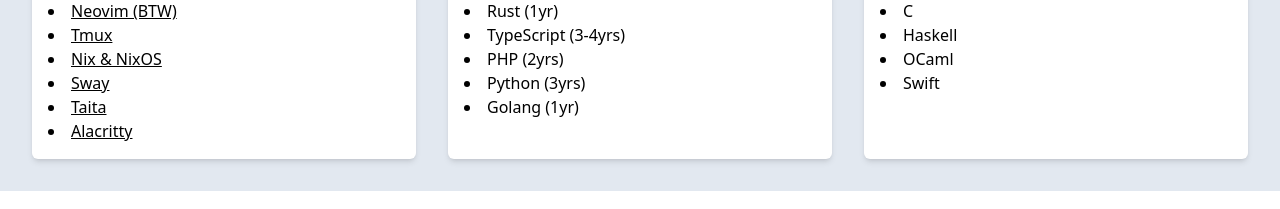
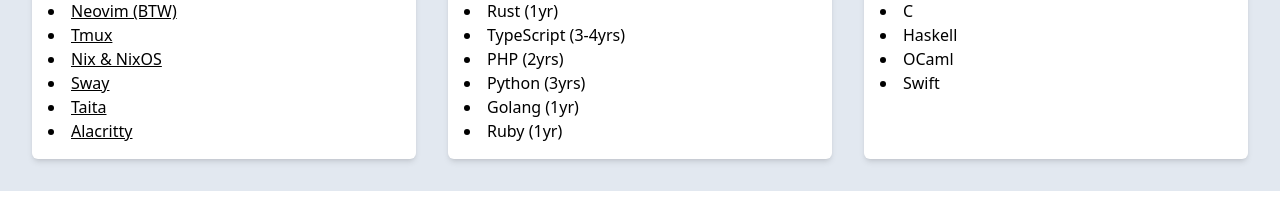
Before and after one commit to Zachiah/personal-site, a SvelteKit app: page /skills/developer in a window 1280 px wide. Shown: the part 2001-2210 px from the top of the page. Built offline with nearby package versions, Linux system fonts and the light colour scheme.

Commit message:
update readme; add ruby experience

```diff
--- a/src/routes/skills/developer/+page.svelte
+++ b/src/routes/skills/developer/+page.svelte
@@ -196,6 +196,7 @@
 				<li>PHP (2yrs)</li>
 				<li>Python (3yrs)</li>
 				<li>Golang (1yr)</li>
+				<li>Ruby (1yr)</li>
 			</ul>
 		</Content>
 	</div>
```
Also changed, not shown: 1 other file (tests, documents, lock files or other folders).
